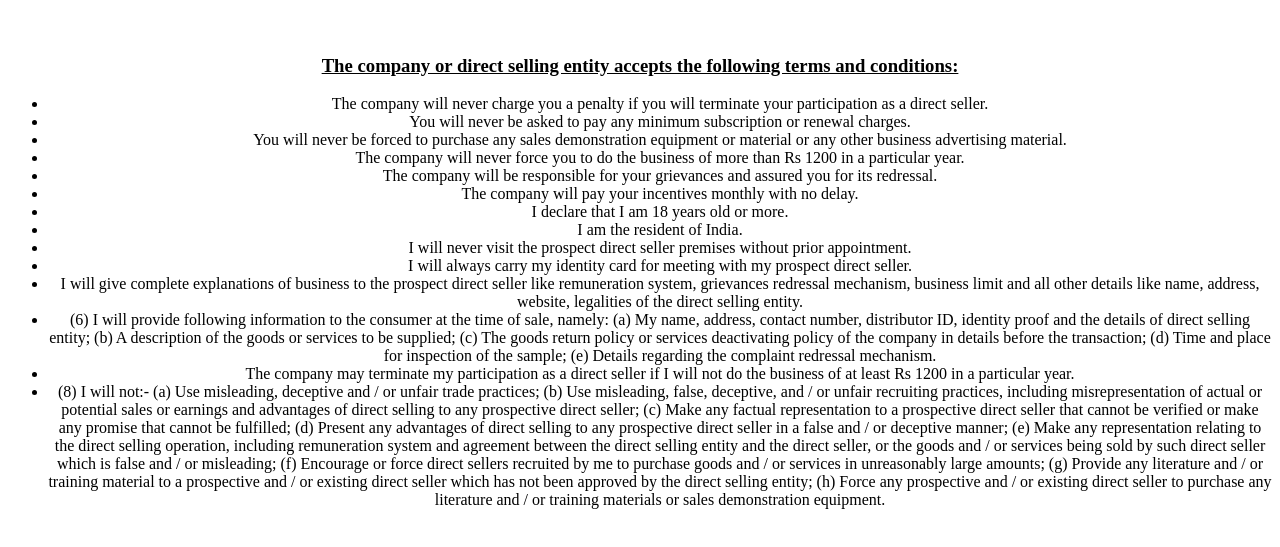
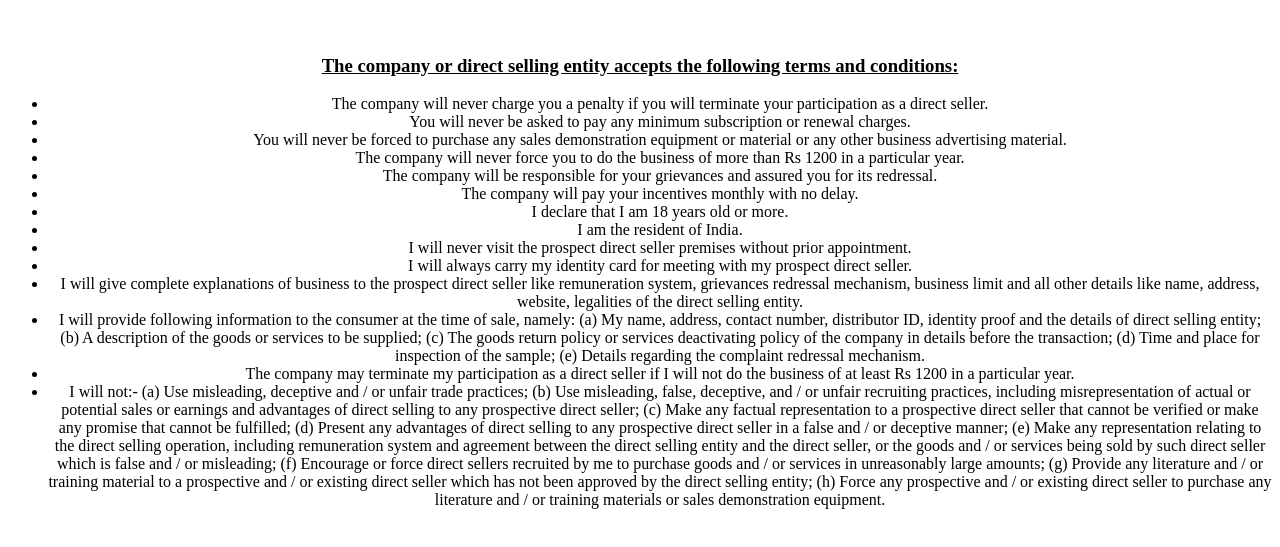
Before and after one commit to shubham-sr/T-C, a plain HTML site: page index.html in a window 1280 px wide. Shown: the part 137-684 px from the top of the page. Drawn offline with Linux system fonts and the light colour scheme.

Commit message:
Update index.html

```diff
--- a/index.html
+++ b/index.html
@@ -41,7 +41,7 @@ business advertising material.</li>
             <li>I will give complete explanations of business to the prospect direct seller like remuneration system,
 grievances redressal mechanism, business limit and all other details like name, address, website,
 legalities of the direct selling entity.</li>
-            <li>(6) I will provide following information to the consumer at the time of sale, namely:
+            <li>I will provide following information to the consumer at the time of sale, namely:
             (a) My name, address, contact number, distributor ID, identity proof and the details of direct selling
 entity;
 (b) A description of the goods or services to be supplied;
@@ -51,7 +51,7 @@ transaction;
 (e) Details regarding the complaint redressal mechanism.</li>
             <li>The company may terminate my participation as a direct seller if I will not do the business of at least
 Rs 1200 in a particular year.
-            <li>(8) I will not:-
+            <li>I will not:-
         (a) Use misleading, deceptive and / or unfair trade practices;
 (b) Use misleading, false, deceptive, and / or unfair recruiting practices, including
 misrepresentation of actual or potential sales or earnings and advantages of direct selling to any
```
